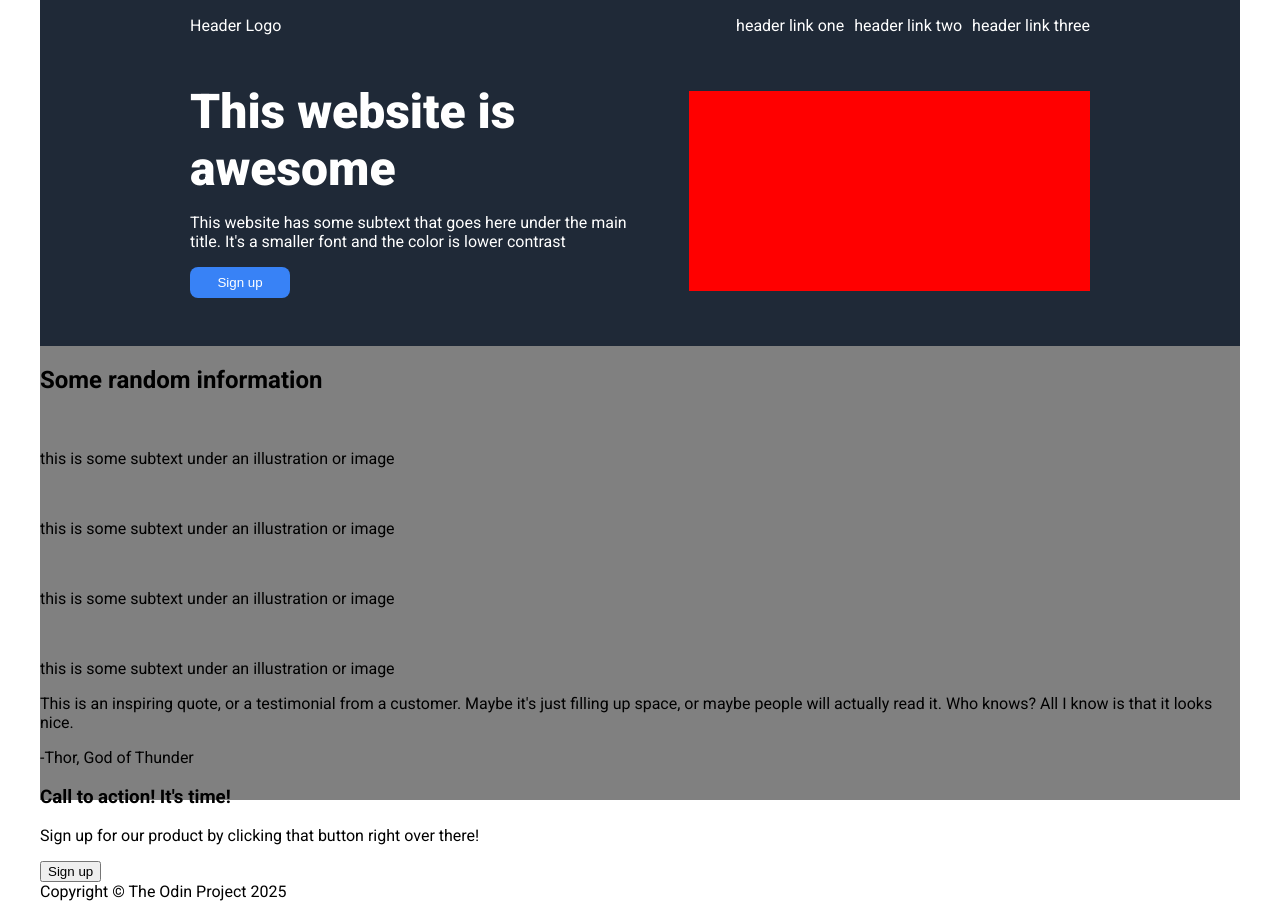
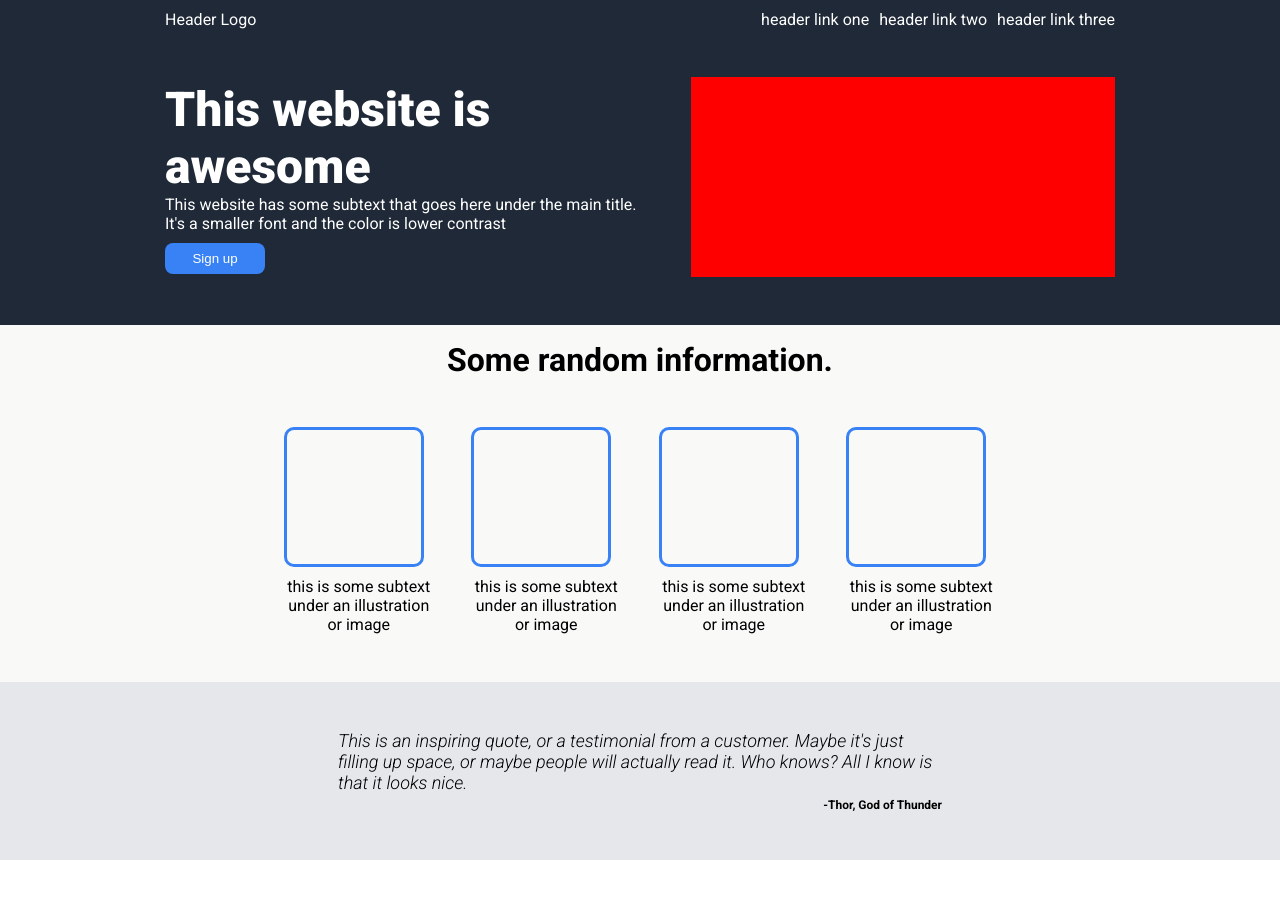
Before and after one commit to bllacboyy00/demo-landing-page, a plain HTML site: page index.html in a window 1280 px wide. Shown: the top 905 px of the page. Drawn offline with Linux system fonts and the light colour scheme.

Commit message:
Complete Landing Page
- Finished the header section styling
- Added image to the header section
- finished the hero section styling
- finished the footer section styling

```diff
--- a/index.html
+++ b/index.html
@@ -12,7 +12,6 @@
 <link href="https://fonts.googleapis.com/css2?family=Roboto:ital,wght@0,100..900;1,100..900&display=swap" rel="stylesheet">
 </head>
 <body>
-    <div class="center-container">
     <div class="header-container">
         <nav class="nav-bar">
             <p>Header Logo</p>
@@ -26,7 +25,7 @@
         <div class="header">
             <div class="header-text">
                 <h1>This website is awesome</h1>
-                <p>This website has some subtext that goes here under the main title. It's a smaller font and the color is lower contrast</p>
+                <p class="header-p">This website has some subtext that goes here under the main title. It's a smaller font and the color is lower contrast</p>
                 <button class="btn-header">Sign up</button>
             </div>
             <div class="header-img">
@@ -35,46 +34,44 @@
         </div>
         </div>
     </div>
-    <div>
-        <h2>Some random information</h2>
-        <div>
+    <div class="hero-container">
+        <h2>Some random information.</h2>
+        <div class="illustration-content">
             <div>
-                <img src="" alt="" >
-                <p>this is some subtext under an illustration or image</p>
+                <div class="illustration-box"></div>
+                <p class="illustration-text">this is some subtext under an illustration or image</p>
             </div>
             <div>
-                <img src="" alt="" >
-                <p>this is some subtext under an illustration or image</p>
+                <div class="illustration-box"></div>
+                <p class="illustration-text">this is some subtext under an illustration or image</p>
             </div>
             <div>
-                <img src="" alt="" >
-                <p>this is some subtext under an illustration or image</p>
+                <div class="illustration-box"></div>
+                <p class="illustration-text">this is some subtext under an illustration or image</p>
             </div>
             <div>
-                <img src="" alt="" >
-                <p>this is some subtext under an illustration or image</p>
+                <div class="illustration-box"></div>
+                <p class="illustration-text">this is some subtext under an illustration or image</p>
             </div>
         </div>
     </div>
-    <div>
-        <div>
-            <p>This is an inspiring quote, or a testimonial from a customer. Maybe it's just filling up space, or maybe people will actually read it. Who knows? All I know is that it looks nice.</p>
-            <p>-Thor, God of Thunder</p>
+    <div class="quote">
+        <div class="quote-content">
+            <p class="quote-text">This is an inspiring quote, or a testimonial from a customer. Maybe it's just filling up space, or maybe people will actually read it. Who knows? All I know is that it looks nice.</p>
+            <p class="author">-Thor, God of Thunder</p>
         </div>
     </div>
-    <div>
-        <div>
-            <div>
+    <div class="cta-container">
+        <div class="cta-box">
+            <div class="cta-content">
                 <h3>Call to action! It's time!</h3>
                 <p>Sign up for our product by clicking that button right over there!</p>
             </div>
             <div>
-                <button>Sign up</button>
+                <button class="cta-btn">Sign up</button>
             </div>
         </div>
     </div>
     <footer>Copyright &copy; The Odin Project 2025</footer>
-
-    </div>
 </body>
 </html>
--- a/style.css
+++ b/style.css
@@ -1,35 +1,30 @@
-body {
-    height: 100%;
+* {
     margin: 0;
-    font-family: 'Roboto';
+    padding: 0;
+    box-sizing: border-box;
 }
 
-.center-container {
-    height: 100vh;
-    display: flex;
-    flex-direction: column;
-    align-items: center;
+body {
+    height: auto;
+    font-family: 'Roboto';
+    background-color: purple;
+}
 
-    width: 1200px;
-    background-color: grey;
-    display: block;
-    margin: 0 auto;
-}
 
 .header-container {
     background-color: #1f2937;
     color: white;
-
     padding-bottom: 48px;
 }
 
 .nav-bar {
-    width: 900px;
+    width: 950px;
     margin: 0 auto;
     display: flex;
     justify-content: space-between;
 
-    margin-bottom: 32px;
+    padding-top: 10px;
+    margin-bottom: 48px;
 }
 
 ul {
@@ -50,7 +45,7 @@ a {
 }
 
 .header {
-    width: 900px;
+    width: 950px;
     display: flex;
     align-items: center;
     justify-content: space-between;
@@ -64,6 +59,10 @@ h1 {
     margin: 0;
 }
 
+.header-p {
+    margin-bottom: 10px;
+}
+
 .btn-header {
     background-color: #3882f6;
     color: white;
@@ -72,3 +71,100 @@ h1 {
     border: none;
     width: 100px;
 }
+
+/* Hero Section */
+
+.hero-container {
+    background-color: #f9faf8;
+
+    /* margin: 0 auto; */
+
+}
+
+h2 {
+    padding-top: 16px;
+    font-size: 32px;
+    text-align: center;
+   margin-bottom: 48px;
+}
+
+.illustration-content {
+    display: flex;
+    width: 750px;
+    justify-content: space-around;
+    padding-bottom: 48px;
+
+    margin: 0 auto;
+}
+
+.illustration-box {
+    width: 140px;
+    height: 140px;
+    border: 3px #3882f6 solid;
+    border-radius: 10px;
+    margin-bottom: 10px;
+}
+
+.illustration-text {
+    width: 150px;
+    text-align: center;
+}
+
+.quote {
+    background-color: #E5E7EB;
+}
+
+.quote-content {
+    width: 700px;
+    margin: 0 auto;
+    padding: 48px;
+}
+
+.quote-text {
+    font-size: 18px;
+    font-weight: 300;
+    font-style: italic;
+    padding-bottom: 5px;
+}
+
+.author {
+    font-size: 12px;
+    font-weight: bold;
+    text-align: end;
+}
+
+/* CALL TO ACTION */
+.cta-container {
+    background-color: white;
+    padding: 48px;
+}
+
+.cta-box {
+    width: 950px;
+    background-color: #3882f6;
+    margin: 0 auto;
+    padding: 32px;
+    color: white;
+
+    display: flex;
+    justify-content: space-around;
+    border-radius: 10px;
+
+}
+
+.cta-btn {
+    padding: 8px;
+    border-radius: 8px;
+    border: 2px solid white;
+    width: 100px;
+    background-color: #3882f6;
+    color: white;
+}
+
+/* FOOTER */
+footer {
+    background-color: #1f2937;
+    color: white;
+    text-align: center;
+    padding: 32px;
+}
```
